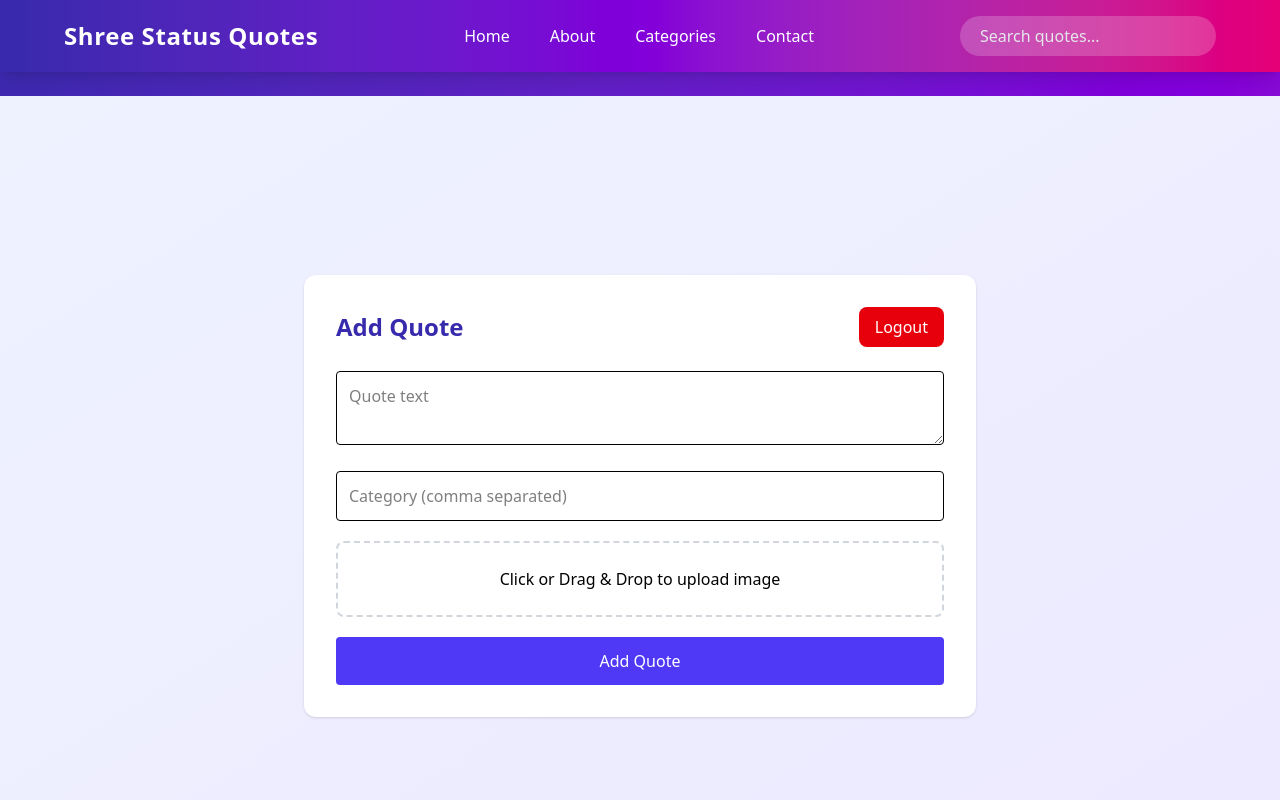
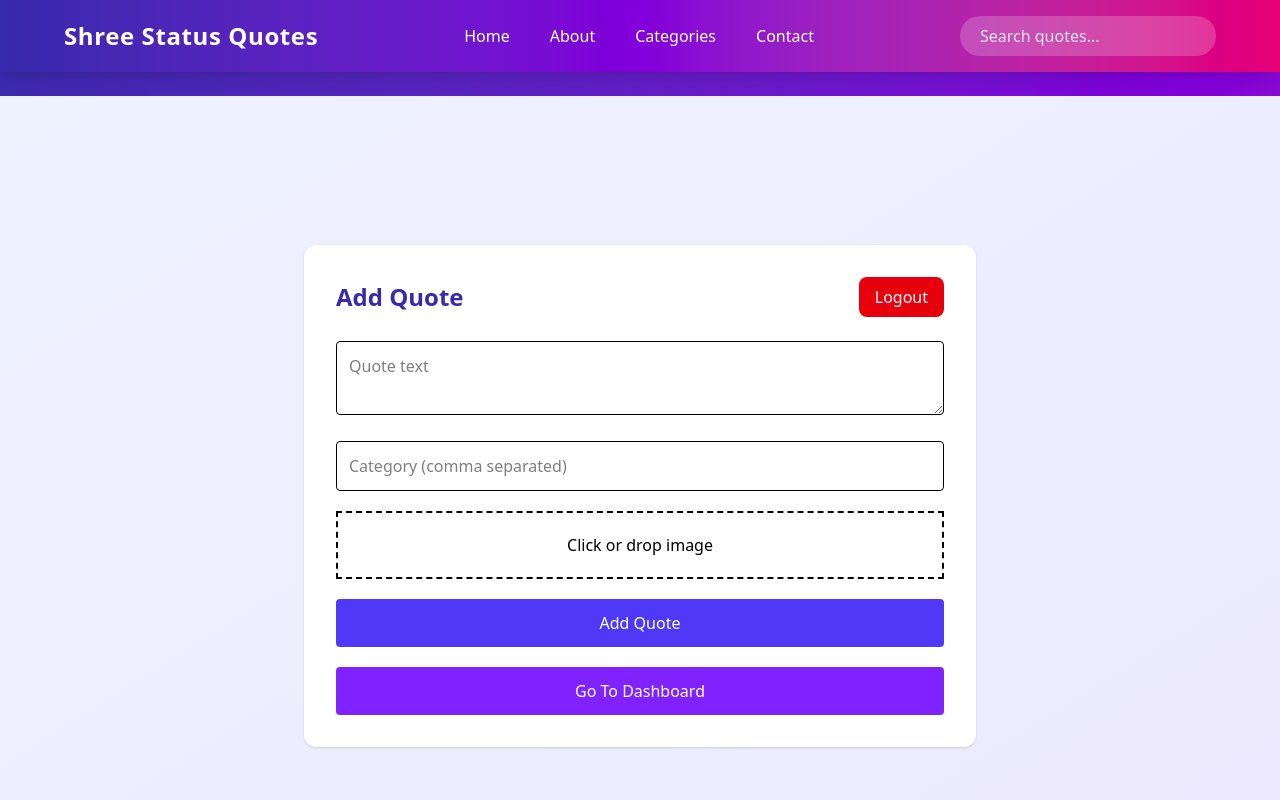
Before and after one commit to SandeepSinghChouhan587/shreestatusquotesfrontend, a React (Vite) app: page /admin/add in a window 1280 px wide. Shown: the top 800 px of the page. Built offline with nearby package versions, Linux system fonts and the light colour scheme; no server answers; sample sign-in values are in the browser's storage.

Commit message:
image file name autogenerate seo friendly

```diff
--- a/src/admin/components/ImageUpload.jsx
+++ b/src/admin/components/ImageUpload.jsx
@@ -2,22 +2,34 @@ import { useState, useRef } from "react";
 import axios from "axios";
 import { getUploadUrl } from "../../api/upload";
 
-const ImageUpload = ({ onUpload }) => {
+// 🔹 SEO File Name Generator
+const generateImageName = (text, category) => {
+  const year = new Date().getFullYear();
+
+  const slugify = (str) =>
+    str
+      .toLowerCase()
+      .trim()
+      .replace(/[^\w\s-]/g, "")
+      .replace(/\s+/g, "-");
+
+  return `${slugify(text)}-${slugify(category)}-${year}.webp`;
+};
+
+const ImageUpload = ({ onUpload, text, category }) => {
   const [preview, setPreview] = useState("");
   const [loading, setLoading] = useState(false);
   const [progress, setProgress] = useState(0);
   const [dragOver, setDragOver] = useState(false);
   const inputRef = useRef(null);
 
-  // 🔹 Compress image to WEBP
+  // 🔹 Compress Image
   const compressImage = (file) => {
     return new Promise((resolve) => {
       const img = new Image();
       const reader = new FileReader();
 
-      reader.onload = (e) => {
-        img.src = e.target.result;
-      };
+      reader.onload = (e) => (img.src = e.target.result);
 
       img.onload = () => {
         const canvas = document.createElement("canvas");
@@ -34,7 +46,7 @@ const ImageUpload = ({ onUpload }) => {
         canvas.toBlob(
           (blob) => resolve(blob),
           "image/webp",
-          0.8 // ✅ best quality/size balance
+          0.8
         );
       };
 
@@ -42,102 +54,68 @@ const ImageUpload = ({ onUpload }) => {
     });
   };
 
-  // 🔹 Upload Handler
+  // 🔹 Upload
   const handleUpload = async (file) => {
-    if (!file) return;
+    if (!file || !text || !category) {
+      alert("Please enter quote text and category first");
+      return;
+    }
 
     try {
       setLoading(true);
-      setProgress(0);
-
-      // preview
       setPreview(URL.createObjectURL(file));
 
-      // compress image
       const compressed = await compressImage(file);
 
-      // get signed url
-      const { uploadURL, fileUrl } = await getUploadUrl("image/webp");
+      // ✅ Generate SEO filename
+      const fileName = generateImageName(text, category);
 
-      // upload to S3
+      // 🔹 Get signed URL
+      const { uploadURL, fileUrl } = await getUploadUrl(
+        "image/webp",
+        fileName
+      );
+
+      // 🔹 Upload to S3
       await axios.put(uploadURL, compressed, {
-        headers: {
-          "Content-Type": "image/webp",
-        },
+        headers: { "Content-Type": "image/webp" },
         onUploadProgress: (e) => {
-          const percent = Math.round((e.loaded * 100) / e.total);
-          setProgress(percent);
+          setProgress(Math.round((e.loaded * 100) / e.total));
         },
       });
 
       onUpload(fileUrl);
-    } catch (error) {
-      console.error("Upload failed:", error);
-      alert("Image upload failed");
-      setPreview("");
+    } catch (err) {
+      console.error(err);
+      alert("Upload failed");
     } finally {
       setLoading(false);
       setProgress(0);
     }
   };
 
-  // drag & drop
-  const handleDrop = (e) => {
-    e.preventDefault();
-    setDragOver(false);
-    if (e.dataTransfer.files.length > 0) {
-      handleUpload(e.dataTransfer.files[0]);
-    }
-  };
-
   return (
-    <div className="space-y-3 text-black">
-      {/* Drop Area */}
+    <div className="space-y-3">
       <div
-        onDragOver={(e) => {
-          e.preventDefault();
-          setDragOver(true);
-        }}
-        onDragLeave={() => setDragOver(false)}
-        onDrop={handleDrop}
         onClick={() => inputRef.current.click()}
-        className={`w-full border-2 border-dashed rounded-lg px-4 py-6 text-center cursor-pointer transition
-        ${dragOver ? "border-indigo-600 bg-indigo-50/20" : "border-gray-300 bg-white/10"}`}
+        className="border-dashed border-2 p-5 text-center cursor-pointer"
       >
-        {loading ? (
-          <p className="text-indigo-600 font-medium">
-            Uploading... {progress}%
-          </p>
-        ) : (
-          <p>
-            {preview
-              ? "Click or Drag & Drop to change image"
-              : "Click or Drag & Drop to upload image"}
-          </p>
-        )}
+        {loading ? `Uploading... ${progress}%` : "Click or drop image"}
       </div>
 
-      {/* Hidden Input */}
       <input
+        ref={inputRef}
         type="file"
-        ref={inputRef}
-        className="hidden"
+        hidden
         accept="image/*"
         onChange={(e) => handleUpload(e.target.files[0])}
       />
 
-      {/* Preview */}
-      {preview && !loading && (
-        <>
-          <img
-            src={preview}
-            alt="preview"
-            className="w-full max-h-60 object-cover rounded-lg shadow-md"
-          />
-          <p className="text-green-500 text-sm">
-            Image uploaded successfully
-          </p>
-        </>
+      {preview && (
+        <img
+          src={preview}
+          className="w-full max-h-60 object-cover rounded"
+        />
       )}
     </div>
   );
--- a/src/admin/pages/AddQuote.jsx
+++ b/src/admin/pages/AddQuote.jsx
@@ -61,15 +61,27 @@ const AddQuote = () => {
             onChange={(e) => setCategory(e.target.value)}
           />
 
-          <ImageUpload onUpload={(url) => setImageUrl(url)} />
+          <ImageUpload
+            text={text}
+            category={category}
+            onUpload={(url) => setImageUrl(url)}
+          />
 
           <button
-            className="w-full bg-indigo-600 text-white py-3 rounded"
+            className="w-full hover:bg-indigo-800 bg-indigo-600 text-white py-3 rounded"
             disabled={loading}
           >
             {loading ? "Saving..." : "Add Quote"}
           </button>
+
         </form>
+          <button
+          type="submit"
+            className="w-full mt-5  bg-violet-600 hover:bg-violet-800 text-white py-3 rounded"
+           onClick={()=>{navigate("/admin/dashboard")}}
+          >
+            Go To Dashboard
+          </button>
       </div>
     </div>
   );
```
